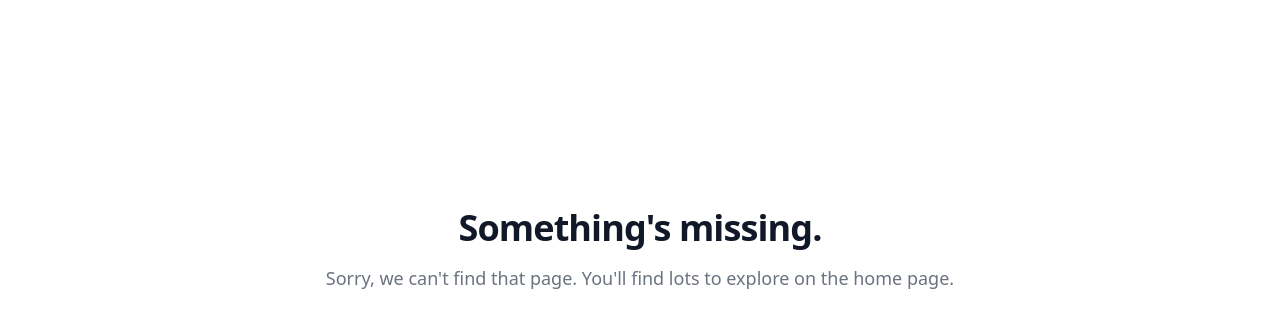
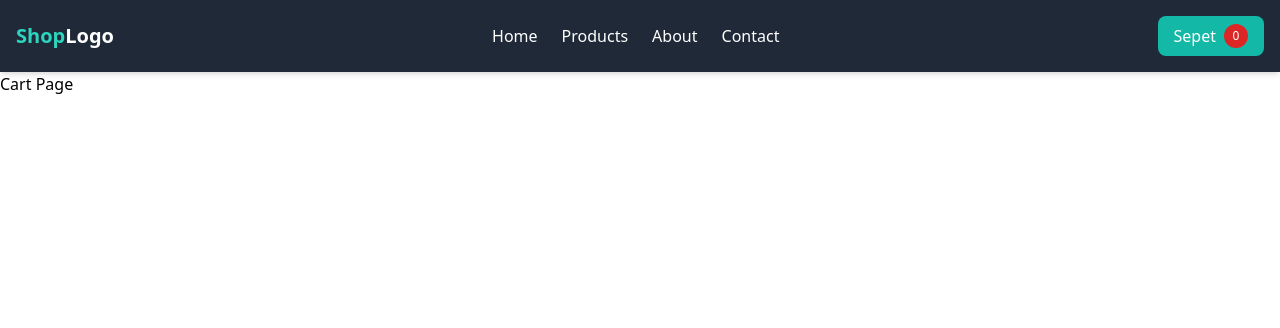
Before and after one commit to eminbasbayan/react-bootcamp8, a React (Vite) app: page /cart in a window 1280 px wide. Before the commit this address had no page. Shown: the top 328 px of the page. Built offline with nearby package versions, Linux system fonts and the light colour scheme.

Commit message:
useNavigate hook kullanımı

```diff
--- a/src/App.jsx
+++ b/src/App.jsx
@@ -5,6 +5,7 @@ import HomePage from './pages/HomePage';
 import ProductsPage from './pages/ProductsPage';
 import Header from './components/Layout/Header';
 import NotFoundPage from './pages/NotFoundPage';
+import CartPage from './pages/CartPage';
 
 const router = createBrowserRouter([
   {
@@ -14,6 +15,10 @@ const router = createBrowserRouter([
   {
     path: '/products',
     Component: ProductsPage,
+  },
+  {
+    path: '/cart',
+    Component: CartPage,
   },
   {
     path: '*',
--- a/src/components/Layout/Header.jsx
+++ b/src/components/Layout/Header.jsx
@@ -1,6 +1,8 @@
-import { Link } from 'react-router-dom';
+import { Link, useNavigate } from 'react-router-dom';
 
 const Header = () => {
+  const navigate = useNavigate();
+
   return (
     <header className="bg-gray-800 text-white shadow-md py-4 sticky top-0">
       <div className="container mx-auto flex justify-between items-center px-4">
@@ -27,7 +29,10 @@ const Header = () => {
 
         {/* Sepet Butonu */}
         <div className="relative">
-          <button className="flex items-center space-x-2 bg-teal-500 hover:bg-teal-600 text-white py-2 px-4 rounded-lg">
+          <button
+            className="flex items-center space-x-2 bg-teal-500 hover:bg-teal-600 text-white py-2 px-4 rounded-lg"
+            onClick={() => navigate('/cart')}
+          >
             <span>Sepet</span>
             <span className="bg-red-600 text-white rounded-full w-6 h-6 flex items-center justify-center text-xs">
               0
--- /dev/null
+++ b/src/pages/CartPage.jsx
@@ -0,0 +1,12 @@
+import Header from '../components/Layout/Header';
+
+const CartPage = () => {
+  return (
+    <div className="cart-page">
+      <Header />
+      <h1>Cart Page</h1>
+    </div>
+  );
+};
+
+export default CartPage;
```
